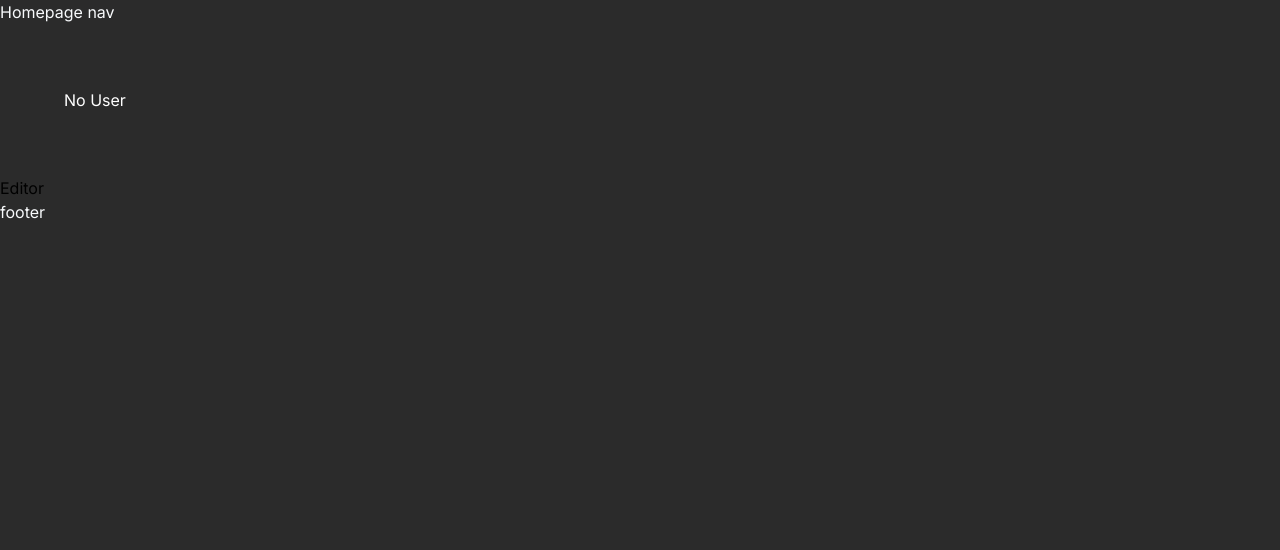
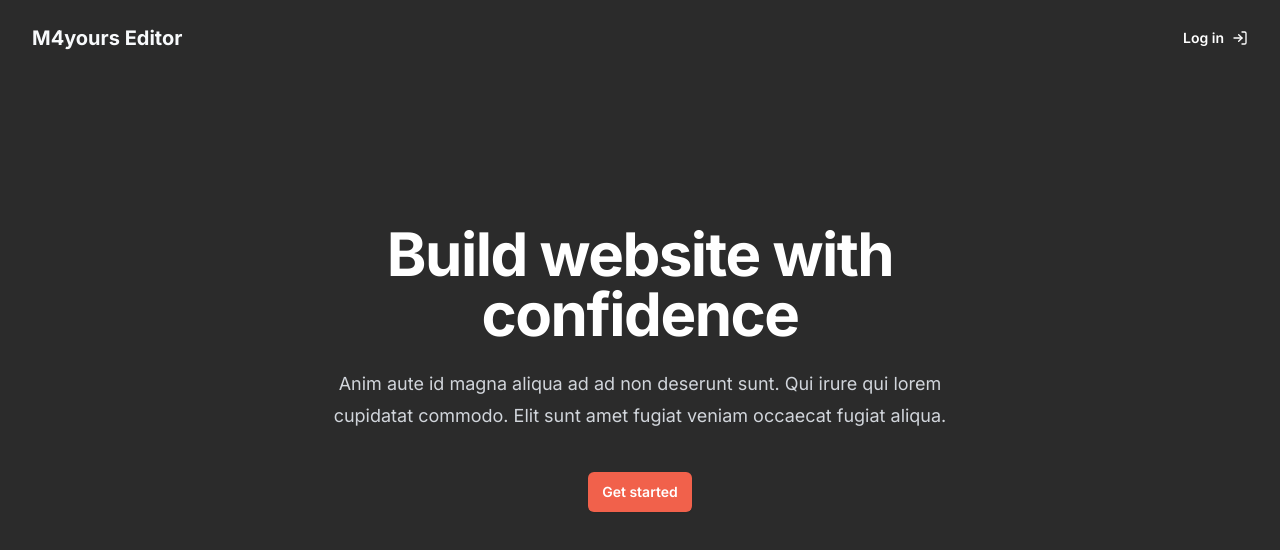
Before and after one commit to golamrabbiazad/m4yours-visual-editor, a Next.js app: page / in a window 1280 px wide. Shown: the top 550 px of the page. Built offline with nearby package versions, Linux system fonts and the light colour scheme; no server answers.

Commit message:
feat: minimal homepage

```diff
--- a/app/page.tsx
+++ b/app/page.tsx
@@ -1,30 +1,56 @@
 import Link from "next/link"
+import { LogIn } from "lucide-react"
 
-import { auth } from "./api/auth/[...nextauth]/auth"
-
-export const runtime = "edge"
-
-export default async function Home() {
-  const session = await auth()
-
+export default function Home() {
   return (
     <div>
-      <header>
-        <nav>Homepage nav</nav>
+      <header className="absolute inset-x-0 top-0 z-50">
+        <nav
+          className="flex items-center justify-between p-6 lg:px-8"
+          aria-label="Global"
+        >
+          <div className="flex lg:flex-1">
+            <Link href="/" className="-m-1.5 p-1.5">
+              <h1 className="text-xl font-bold">M4yours Editor</h1>
+            </Link>
+          </div>
+
+          <div className="hidden lg:flex lg:flex-1 lg:justify-end">
+            <Link
+              href="/auth/signin"
+              className="flex items-center gap-2 text-sm font-semibold leading-6 text-white"
+            >
+              Log in <LogIn className="h-4 w-4" />
+            </Link>
+          </div>
+        </nav>
       </header>
 
       <main>
-        <h1 className="p-16 text-white">
-          No User
-          {session && (
-            <span className="text-white">User: {session.user!.name}</span>
-          )}
-        </h1>
-        <Link scroll={false} href="/editor" className="text-black">
-          Editor
-        </Link>
+        {/* Hero section */}
+        <div className="mx-auto max-w-7xl px-6 lg:px-8">
+          <div className="mx-auto max-w-2xl py-32 sm:py-48 lg:py-56">
+            <div className="text-center">
+              <h1 className="text-4xl font-bold tracking-tight text-white sm:text-6xl">
+                Build website with confidence
+              </h1>
+              <p className="mt-6 text-lg leading-8 text-gray-300">
+                Anim aute id magna aliqua ad ad non deserunt sunt. Qui irure qui
+                lorem cupidatat commodo. Elit sunt amet fugiat veniam occaecat
+                fugiat aliqua.
+              </p>
+              <div className="mt-10 flex items-center justify-center gap-x-6">
+                <Link
+                  href="/auth/signin"
+                  className="rounded-md bg-button px-3.5 py-2.5 text-sm font-semibold text-white shadow-sm focus-visible:outline focus-visible:outline-2 focus-visible:outline-offset-2"
+                >
+                  Get started
+                </Link>
+              </div>
+            </div>
+          </div>
+        </div>
       </main>
-      <footer>footer</footer>
     </div>
   )
 }
```
